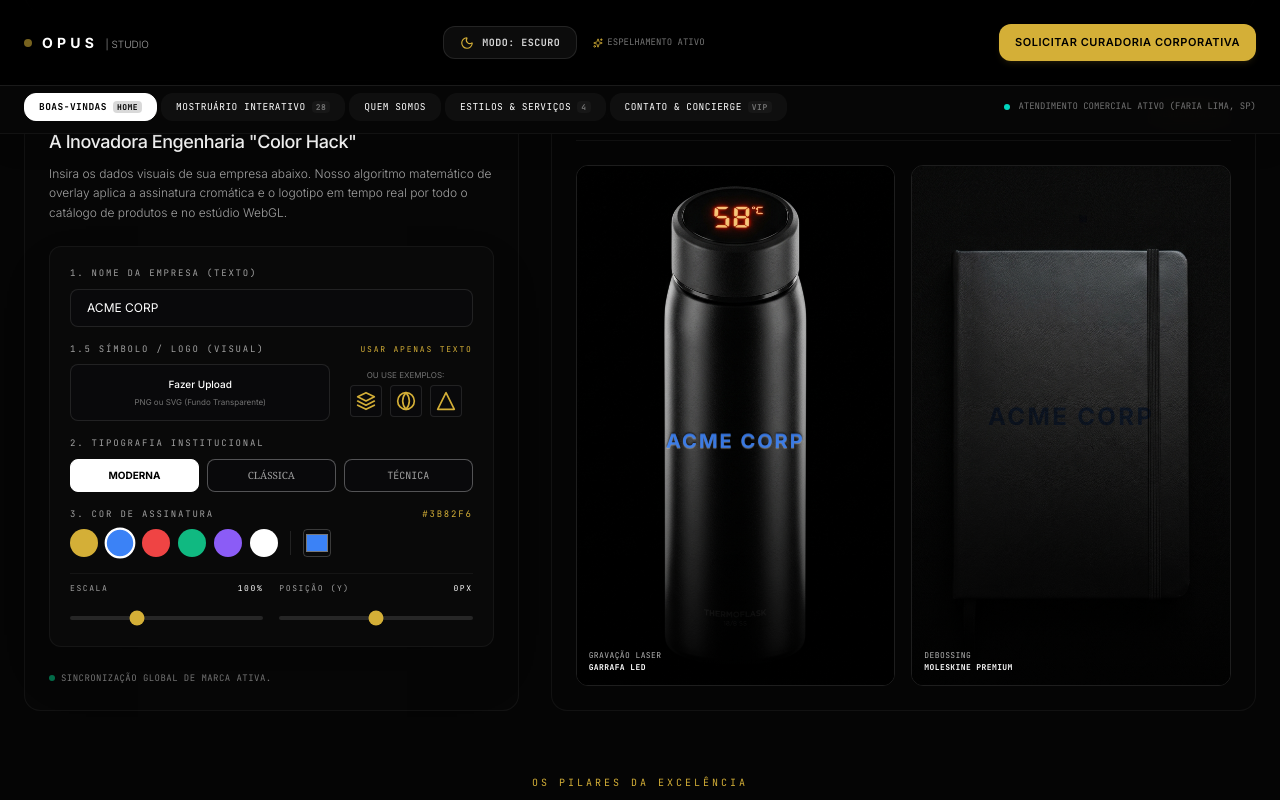
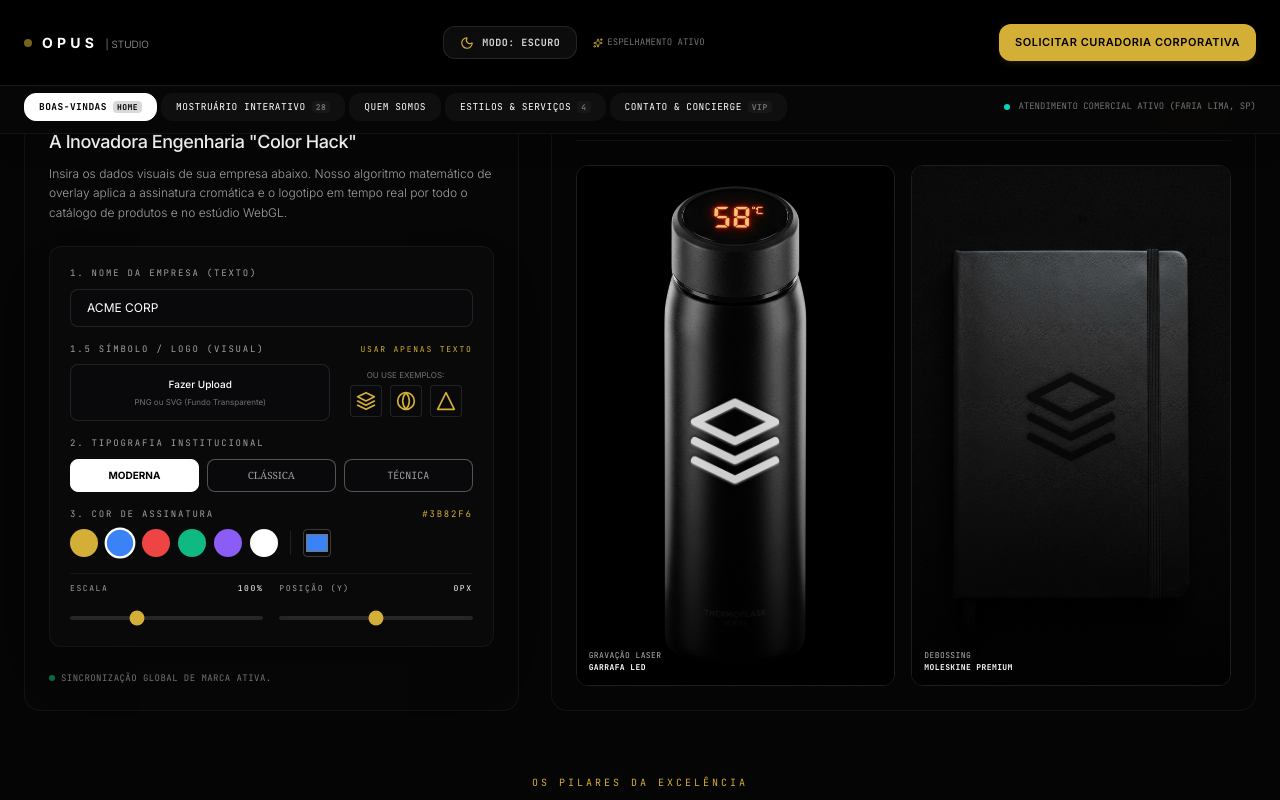
Before and after one commit to tititasf/Catalogo-Brindes, a React (Vite) app: page / in a window 1280 px wide. Both pictures are taken after a click on the button 365 px from the left and 1180 px from the top of the page. Shown: the part 780-1580 px from the top of the page. Built offline with nearby package versions, Linux system fonts and the light colour scheme.

Commit message:
fix: HomePanel preview cards now support uploaded logo display

```diff
--- a/src/App.tsx
+++ b/src/App.tsx
@@ -3,7 +3,7 @@ import { motion, AnimatePresence } from "motion/react";
 import { PRODUCTS } from "./data";
 import { Product, PersonalizationTechnique } from "./types";
 import { ProductVisualizer } from "./components/ProductVisualizer";
-import { CategoryShowcase } from "./components/CategoryShowcase";
+
 import { SilkSimulator } from "./components/SilkSimulator";
 import { CurationBrief } from "./components/CurationBrief";
 import { AboutUs } from "./components/AboutUs";
--- a/src/components/HomePanel.tsx
+++ b/src/components/HomePanel.tsx
@@ -287,6 +287,12 @@ export function HomePanel({
                      transformStyle: 'preserve-3d'
                    }}
                  >
+                   {logoType === "upload" && logoUrl ? (
+                     <div className="flex flex-col items-center justify-center opacity-85" style={{ filter: "drop-shadow(0px 1px 1px rgba(255,255,255,0.4)) drop-shadow(0px -1px 2px rgba(0,0,0,0.9)) brightness(1.5) grayscale(1)" }}>
+                       <img src={logoUrl} alt="Logo" className="w-24 h-24 object-contain" />
+                     </div>
+                   ) : (
+                     <>
                        {/* Laser reflection overlay animation */}
                        <div className="absolute inset-0 bg-gradient-to-b from-transparent via-white/40 to-transparent animate-[shimmer_3s_infinite_linear] bg-[length:100%_200%] mix-blend-overlay" style={{ WebkitBackgroundClip: 'text', color: 'transparent' }}>
                          <span className={`text-xl font-bold tracking-widest ${brandFont}`}>
@@ -301,6 +307,8 @@ export function HomePanel({
                        >
                          {logoText || "OPUS"}
                        </span>
+                     </>
+                   )}
                  </div>
               </div>
 
@@ -327,6 +335,11 @@ export function HomePanel({
                      mixBlendMode: "multiply"
                    }}
                  >
+                   {logoType === "upload" && logoUrl ? (
+                     <div className="flex flex-col items-center justify-center opacity-85" style={{ filter: "drop-shadow(1px 1px 2px rgba(255,255,255,0.1)) drop-shadow(-1px -1px 2px rgba(0,0,0,0.7))", mixBlendMode: "multiply" }}>
+                       <img src={logoUrl} alt="Logo" className="w-24 h-24 object-contain brightness-0" />
+                     </div>
+                   ) : (
                      <span
                        className={`text-2xl font-bold tracking-widest ${brandFont}`}
                        style={{
@@ -335,6 +348,7 @@ export function HomePanel({
                      >
                        {logoText || "OPUS"}
                      </span>
+                   )}
                  </div>
               </div>
 
```
Lines whose indentation alone changed are shown as unchanged.
